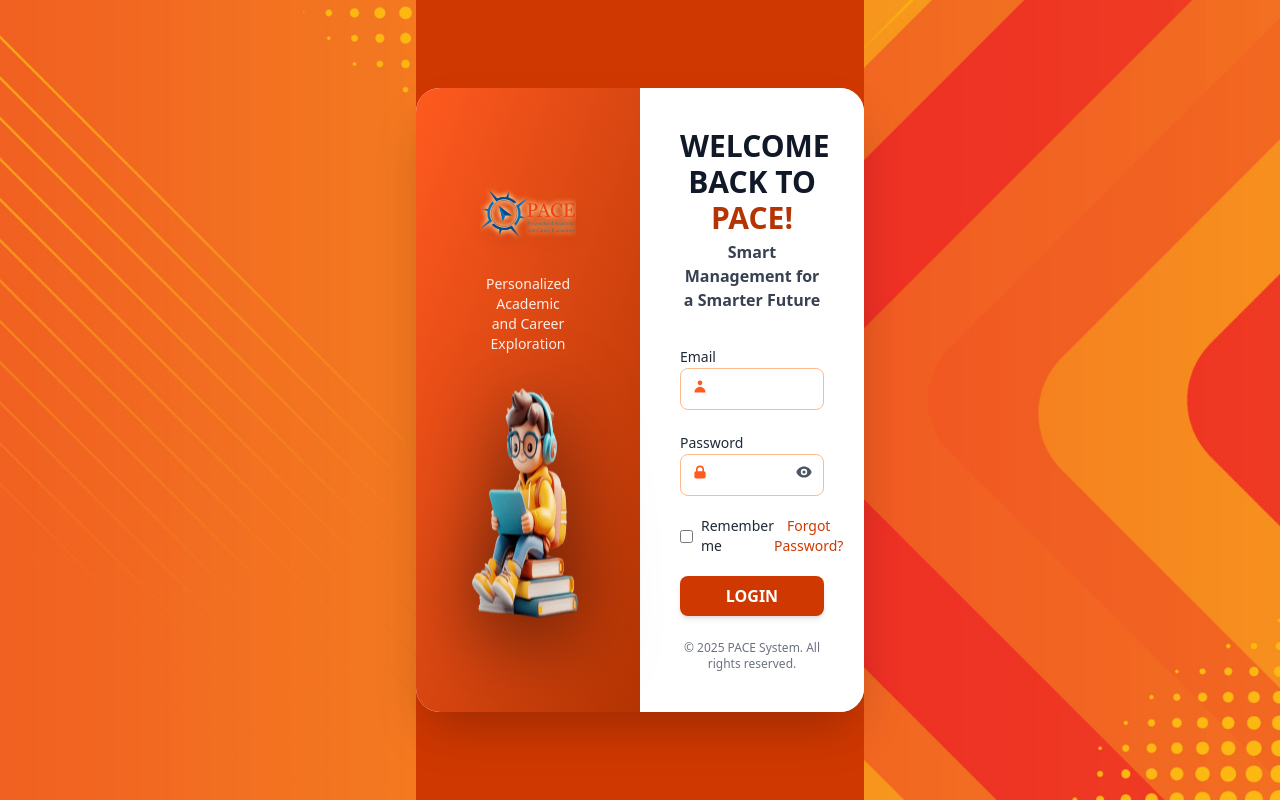
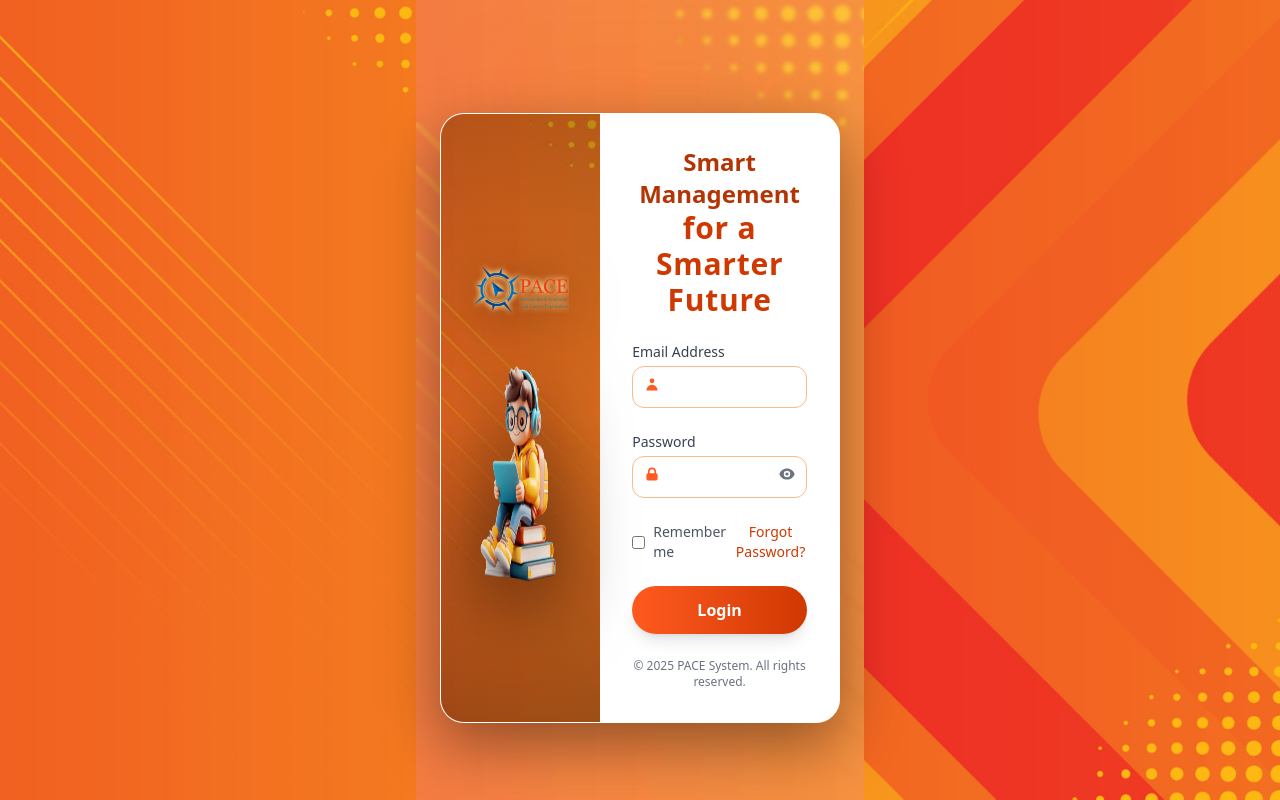
Before and after one commit to MarkDenver01/pace_app, a React (Vite) app: page /login in a window 1280 px wide. Built offline with nearby package versions, Linux system fonts and the light colour scheme.

Commit message:
original

```diff
--- a/src/page/login/Login.tsx
+++ b/src/page/login/Login.tsx
@@ -10,6 +10,8 @@ import { getSwalTheme } from "../../utils/getSwalTheme";
 
 import PaceLogo from "../../assets/pace/logo_final.png";
 import HeroStudent from "../../assets/pace/hero_student.png";
+import LoginLeftBG from "../../assets/pace/login_half_bg.jpg";
+import LoginFullBG from "../../assets/pace/login_half_bg.jpg";
 
 const Login: React.FC = () => {
   const navigate = useNavigate();
@@ -22,7 +24,6 @@ const Login: React.FC = () => {
   const [searchParams] = useSearchParams();
   const universityId = searchParams.get("universityId");
 
-  // 🔐 LOGIN LOGIC (UNCHANGED)
   const handleLogin = async (e: React.FormEvent) => {
     e.preventDefault();
     setLoading(true);
@@ -48,7 +49,8 @@ const Login: React.FC = () => {
             navigate(
               `/login/update-password?universityId=${universityId}&email=${encodeURIComponent(
                 email
-              )}`
+              )}`,
+              { replace: true }
             );
           }
         } else if (adminStatus === "VERIFIED" || adminStatus === "ACTIVATE") {
@@ -58,7 +60,9 @@ const Login: React.FC = () => {
             text: "Proceed to dashboard.",
             confirmButtonText: "PROCEED",
             ...getSwalTheme(),
-          }).then(() => navigate("/admin/dashboard"));
+          }).then((result) => {
+            if (result.isConfirmed) navigate("/admin/dashboard");
+          });
         } else {
           Swal.fire({
             icon: "error",
@@ -75,7 +79,9 @@ const Login: React.FC = () => {
           text: "Proceed to Super Admin dashboard.",
           confirmButtonText: "PROCEED",
           ...getSwalTheme(),
-        }).then(() => navigate("/superadmin/dashboard"));
+        }).then((result) => {
+          if (result.isConfirmed) navigate("/superadmin/dashboard");
+        });
       } else {
         Swal.fire({
           icon: "error",
@@ -99,51 +105,88 @@ const Login: React.FC = () => {
   };
 
   return (
-    <div className="min-h-screen w-full flex items-center justify-center bg-orange-600">
+    <div
+      className="relative min-h-screen w-full bg-cover bg-center bg-no-repeat flex items-center justify-center"
+      style={{ backgroundImage: `url(${LoginFullBG})` }}
+    >
+      {/* light global blur so BG still visible */}
+      <div className="absolute inset-0 bg-white/15 backdrop-blur-[2px]" />
 
-      {/* MAIN LOGIN CARD */}
-      <div className="w-full max-w-5xl bg-white rounded-3xl shadow-2xl overflow-hidden grid grid-cols-1 md:grid-cols-2">
+      {/* main wrapper to control card width (same feel as grocery UI) */}
+      <div className="relative z-10 w-full px-4 sm:px-6">
+        {/* soft glow under the card */}
+        <div className="mx-auto max-w-4xl pointer-events-none">
+          <div className="mx-auto h-6 w-3/4 rounded-full bg-orange-500/40 blur-2xl opacity-75" />
+        </div>
 
-        {/* LEFT PANEL (Orange side) */}
-        <div className="bg-gradient-to-br from-orange-500 to-orange-700 p-10 flex flex-col justify-center items-center text-center">
+        {/* LOGIN CARD */}
+        <div
+          className="
+            relative mx-auto mt-3 max-w-4xl
+            rounded-3xl bg-white/96 backdrop-blur-xl
+            border border-white/80 shadow-[0_22px_60px_rgba(0,0,0,0.4)]
+            overflow-hidden
+          "
+        >
+          <div className="grid grid-cols-1 md:grid-cols-5">
+            {/* LEFT PANEL – logo + mascot strip */}
+            <div
+              className="
+                md:col-span-2 relative flex flex-col items-center justify-center
+                p-6 sm:p-7
+              "
+              style={{
+                backgroundImage: `url(${LoginLeftBG})`,
+                backgroundSize: "cover",
+                backgroundPosition: "center",
+              }}
+            >
+              <div className="absolute inset-0 bg-gradient-to-b from-black/25 via-black/10 to-black/35" />
 
-          <img src={PaceLogo} className="h-24 mb-3 drop-shadow-xl" />
-
-          <p className="text-white/90 text-sm mb-6">
-            Personalized Academic <br /> and Career Exploration
-          </p>
-
+              <div className="relative flex flex-col items-center">
+                <img
+                  src={PaceLogo}
+                  alt="PACE Logo"
+                  className="h-20 sm:h-24 mb-4 drop-shadow-[0_10px_26px_rgba(0,0,0,0.6)]"
+                />
                 <img
                   src={HeroStudent}
-            className="h-64 drop-shadow-[0_18px_40px_rgba(0,0,0,0.6)] animate-floating"
+                  alt="Student"
+                  className="h-44 sm:h-52 md:h-60 drop-shadow-[0_18px_40px_rgba(0,0,0,0.7)]"
                 />
               </div>
+            </div>
 
-        {/* RIGHT PANEL */}
-        <div className="p-10 bg-white flex flex-col justify-center">
+            {/* RIGHT PANEL – form */}
+            <div className="md:col-span-3 p-6 sm:p-8 bg-white/98">
+              <div className="text-center mb-6">
+                <h2 className="text-xl sm:text-2xl font-extrabold text-orange-700">
+                   Smart Management
+                </h2>
+                <h1 className="text-2xl sm:text-3xl font-extrabold text-orange-600 tracking-wide">
+                  for a Smarter Future
+                </h1>
+              </div>
 
-          <h1 className="text-3xl font-extrabold text-center text-gray-900">
-            WELCOME BACK TO <span className="text-orange-700">PACE!</span>
-          </h1>
-
-          <p className="text-center mt-1 mb-8 font-semibold text-gray-700">
-            Smart Management for a Smarter Future
-          </p>
-
-          <form className="space-y-5" onSubmit={handleLogin}>
+              <form className="space-y-5 sm:space-y-6" onSubmit={handleLogin}>
                 {/* EMAIL */}
                 <div>
-              <label className="text-sm font-medium">Email</label>
-              <div className="relative">
-                <HiUser className="absolute left-3 top-2.5 text-orange-500" />
+                  <label className="block text-xs sm:text-sm font-medium text-gray-700 mb-1">
+                    Email Address
+                  </label>
+                  <div className="relative group">
+                    <HiUser className="absolute left-3 top-2.5 text-orange-500 group-focus-within:text-orange-600 transition" />
                     <input
                       type="email"
                       required
                       value={email}
                       onChange={(e) => setEmail(e.target.value)}
                       className="
-                    w-full pl-10 pr-3 py-2 rounded-lg border border-orange-300
-                    focus:ring-2 focus:ring-orange-500 outline-none
+                        w-full pl-10 pr-3 py-2.5 rounded-xl
+                        bg-white/90 border border-orange-300
+                        text-gray-800 text-sm
+                        focus:ring-2 focus:ring-orange-500 focus:border-orange-500
+                        outline-none transition
                       "
                     />
                   </div>
@@ -151,23 +194,28 @@ const Login: React.FC = () => {
 
                 {/* PASSWORD */}
                 <div>
-              <label className="text-sm font-medium">Password</label>
-              <div className="relative">
-                <HiLockClosed className="absolute left-3 top-2.5 text-orange-500" />
+                  <label className="block text-xs sm:text-sm font-medium text-gray-700 mb-1">
+                    Password
+                  </label>
+                  <div className="relative group">
+                    <HiLockClosed className="absolute left-3 top-2.5 text-orange-500 group-focus-within:text-orange-600 transition" />
                     <input
                       type={showPassword ? "text" : "password"}
                       required
                       value={password}
                       onChange={(e) => setPassword(e.target.value)}
                       className="
-                    w-full pl-10 pr-10 py-2 rounded-lg border border-orange-300
-                    focus:ring-2 focus:ring-orange-500 outline-none
+                        w-full pl-10 pr-10 py-2.5 rounded-xl
+                        bg-white/90 border border-orange-300
+                        text-gray-800 text-sm
+                        focus:ring-2 focus:ring-orange-500 focus:border-orange-500
+                        outline-none transition
                       "
                     />
                     <button
                       type="button"
                       onClick={() => setShowPassword(!showPassword)}
-                  className="absolute right-3 top-2.5 text-gray-600 hover:text-orange-600"
+                      className="absolute right-3 top-2.5 text-gray-500 hover:text-orange-600 transition"
                     >
                       {showPassword ? <HiEyeOff /> : <HiEye />}
                     </button>
@@ -175,51 +223,46 @@ const Login: React.FC = () => {
                 </div>
 
                 {/* REMEMBER + FORGOT */}
-            <div className="flex items-center justify-between text-sm">
-              <label className="flex items-center gap-2">
+                <div className="flex flex-col sm:flex-row sm:items-center sm:justify-between gap-2 text-xs sm:text-sm text-gray-600">
+                  <label className="inline-flex items-center gap-2 cursor-pointer select-none">
                     <input type="checkbox" className="accent-orange-600" />
-                Remember me
+                    <span>Remember me</span>
                   </label>
 
                   <button
                     type="button"
+                    className="text-orange-600 hover:text-orange-700 font-medium"
                     onClick={() => navigate("/forgot-password")}
-                className="text-orange-600 hover:underline"
                   >
                     Forgot Password?
                   </button>
                 </div>
 
-            {/* SUBMIT BUTTON */}
+                {/* LOGIN BUTTON */}
                 <button
                   type="submit"
                   disabled={loading}
                   className="
-                w-full py-2 bg-orange-600 text-white font-bold rounded-lg
-                hover:bg-orange-700 transition shadow-md hover:shadow-xl
+                    w-full py-2.5 sm:py-3
+                    rounded-full
+                    bg-gradient-to-r from-orange-500 to-orange-600
+                    text-white text-sm sm:text-base font-semibold
+                    shadow-lg hover:shadow-[0_14px_30px_rgba(249,115,22,0.55)]
+                    hover:translate-y-[-1px]
+                    transition-all disabled:opacity-60
                   "
                 >
-              {loading ? "Logging in..." : "LOGIN"}
+                  {loading ? "Logging in..." : "Login"}
                 </button>
               </form>
 
-          <p className="text-center text-xs text-gray-500 mt-6">
+              <p className="mt-6 text-[10px] sm:text-xs text-gray-500 text-center">
                 © 2025 PACE System. All rights reserved.
               </p>
             </div>
           </div>
-
-      {/* ANIMATIONS */}
-      <style>{`
-        @keyframes floating {
-          0% { transform: translateY(0); }
-          50% { transform: translateY(-10px); }
-          100% { transform: translateY(0); }
-        }
-        .animate-floating {
-          animation: floating 3s ease-in-out infinite;
-        }
-      `}</style>
+        </div>
+      </div>
     </div>
   );
 };
```
Lines whose indentation alone changed are shown as unchanged.
